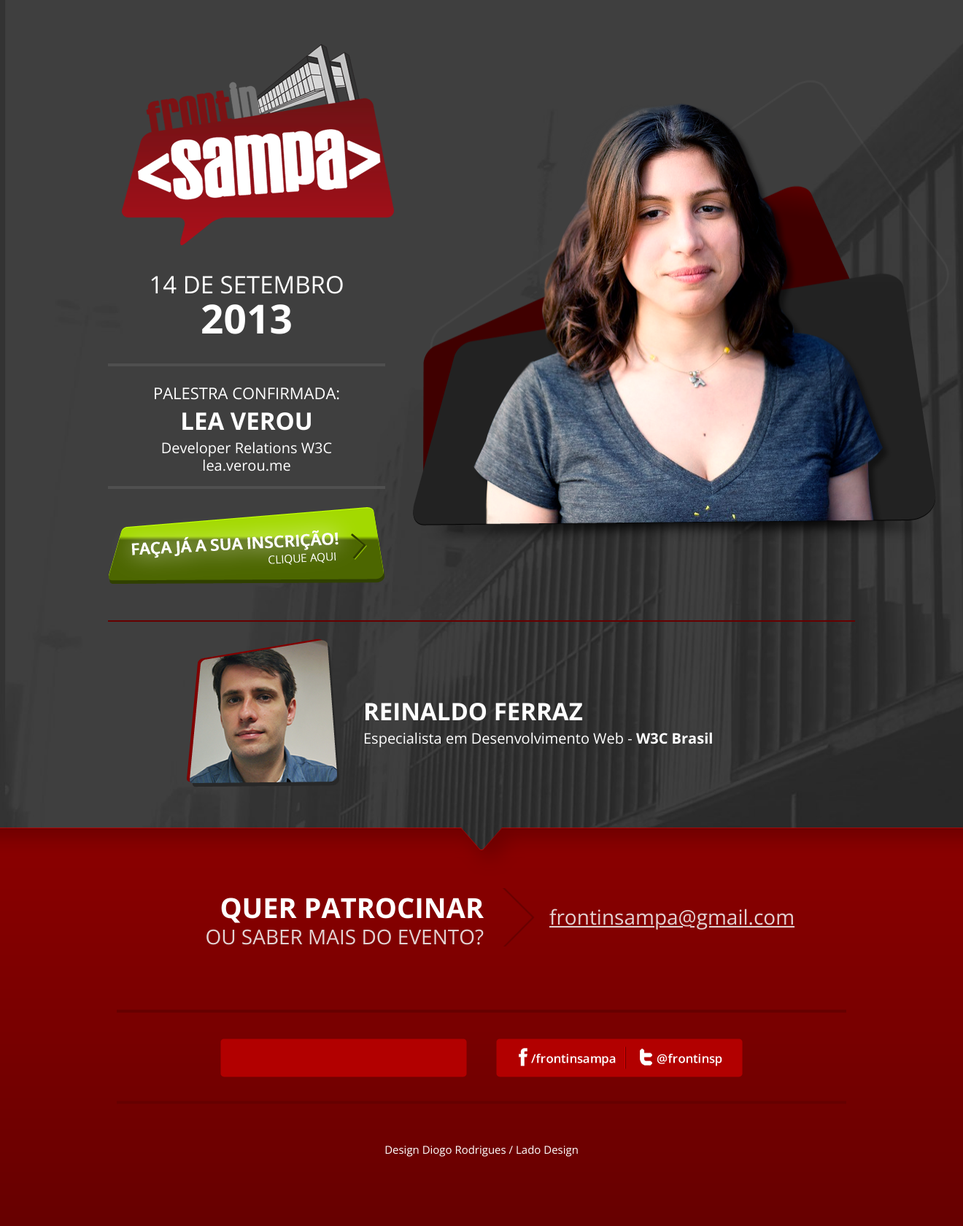
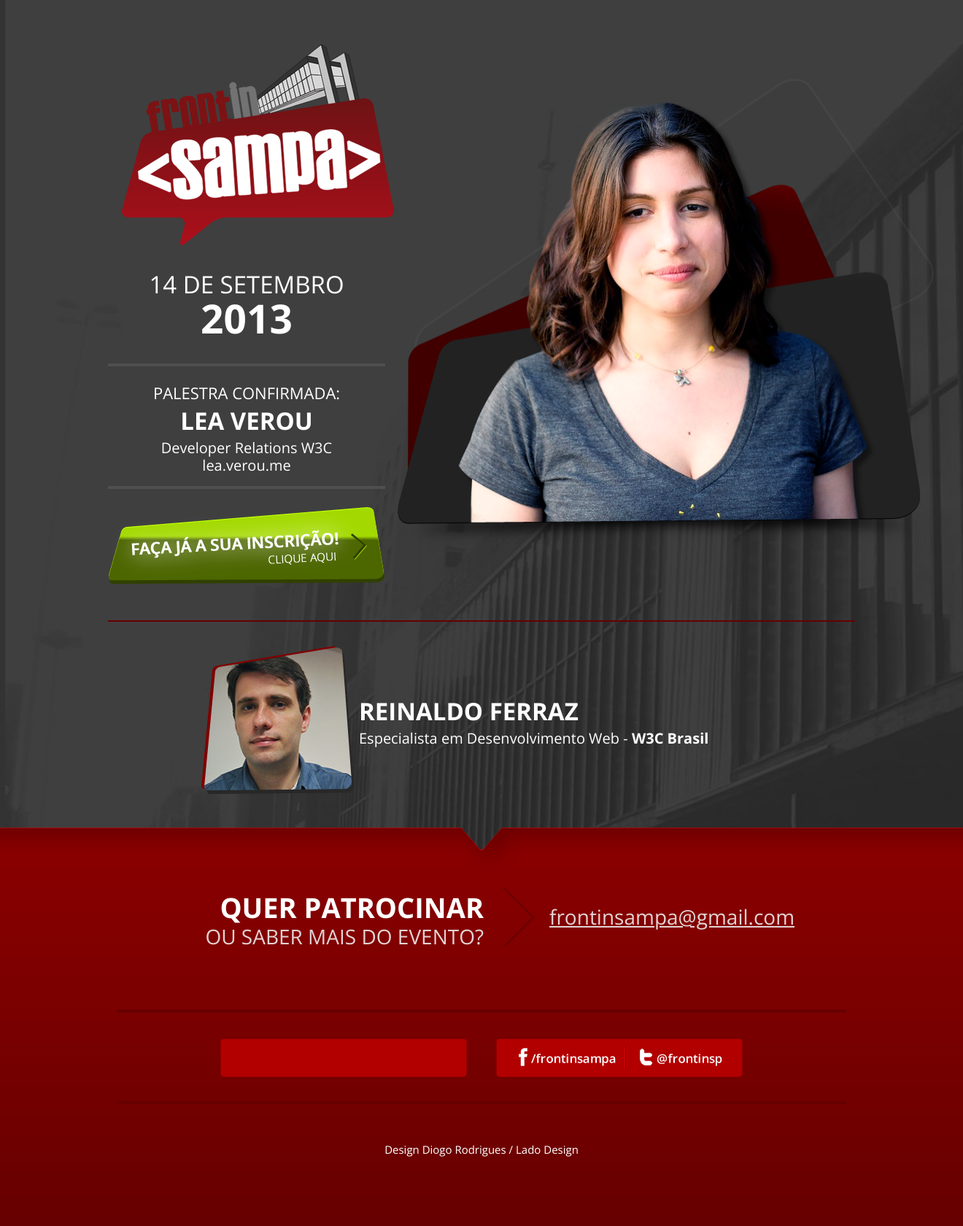
Before and after one commit to elvisdetona/frontinsampa2013, a PHP site: page / in a window 1320 px wide. Shown: the whole page at 73% size. Run offline with PHP 8.4, Linux system fonts and the light colour scheme; some libraries are stand-ins or nearby versions.

Commit message:
apagando arquivos e ajustes

```diff
--- a/css/style.css
+++ b/css/style.css
@@ -21,11 +21,12 @@
 }
 
 header,
-main,
-div.footer_center{
+.content,
+div.wrapper_foo{
     width: 1024px;
     margin: 0 auto;
     display: block;
+    position: relative;
 }
 
 header{
@@ -33,14 +34,14 @@
 }
 
 header h1{
-    background: url("../img/frontinsampa.png") no-repeat;
+    /*background: url("../img/frontinsampa.png") no-repeat;*/
     width: 405px;
     height: 303px;
-    text-indent: -10000px;
+    /*text-indent: -10000px;*/
     margin: 0;
 }
 
-main > a{
+.content > a{
     background: url("../img/inscricoes.png") no-repeat;
     width: 380px;
     height: 105px;
@@ -88,7 +89,7 @@
     text-align: center;
 }
 
-main .addthis_toolbox{
+.content .addthis_toolbox{
     float: right;
     margin-top: 70px;
 }
@@ -113,19 +114,23 @@
 
 section.featured > img{
     height: 690px;
-    left: 551px;
+    right: -120px;
     position: absolute;
-    top: 85px;
+    top: -270px;
     width: 762px;
     z-index: -1;
 }
 
 article.others{
     border-top: 2px solid #660000;
-    background: url("../img/reinaldo-ferraz.png") no-repeat 100px 10px;
     height: 230px;
-    padding-left: 350px;
+    padding-left: 100px;
     margin: 50px 0;
+}
+article.others img{
+    float: left;
+    margin-top: 20px;
+    margin-left: 20px;
 }
 
 article.others h2{
@@ -152,24 +157,24 @@
 }
 
 footer div.info_event p,
-footer div.footer_center > a{
+footer div.wrapper_foo > a{
     font-size: 28px;
     color: #e3d3d3;
 }
 
-div.footer_center{
+div.wrapper_foo{
     text-align: center;
     padding: 85px 0;
 }
 
-footer div.footer_center > a{
+footer div.wrapper_foo > a{
     float: left;
     text-decoration: underline;
     margin-top: 20px;
     margin-left: 20px;
 }
 
-footer div.footer_center div.social{
+footer div.wrapper_foo div.social{
     display: block;
     float: left;
     margin: 0 auto;
@@ -178,13 +183,13 @@
     margin-top: 135px;
 }
 
-footer div.footer_center div.social div.links,
-footer div.footer_center div.social div.likes{
+footer div.wrapper_foo div.social div.links,
+footer div.wrapper_foo div.social div.likes{
     width: 340px;
     display: inline-block;
 }
 
-footer div.footer_center div.social div.links{
+footer div.wrapper_foo div.social div.links{
     margin-left: 35px;
 }
 
@@ -207,7 +212,7 @@
     height: 36px;
 }
 
-footer div.footer_center p.design_info{
+footer div.wrapper_foo p.design_info{
     float: left;
     margin-top: 95px;
     width: 100%;
--- a/index.html
+++ b/index.html
@@ -3,23 +3,30 @@
 <head>
 	<meta charset="UTF-8">
 	<title>FrontInSampa 2013 | 14 de Setembro de 2013</title>
-	<meta itemprop="name" property="og:title" content="FrontInSampa 2013">
-	<meta itemprop="description" property="og:description" name="description" content="">
-	<meta itemprop="image" property="og:image" content="">
-	<meta itemprop="startDate" content="2013-11-14">
-	<meta itemprop="endDate" content="2013-11-14">
+	<meta name="description" content="FrontInSampa 2013 - Evento focado em Desenvolvimento Front-end em São Paulo, dia 14 de setembro de 2013." />
+	<meta name="keywords" content="Frontend, Front-end, Frontend em São Paulo, eventos de frontend em São Paulo, FrontInSampa, FrontInSampa 2013" />
+	<meta name="viewport" content="initial-scale = 1.0">
+	<meta property="og:title" content="FrontInSampa 2013" />
+	<meta property="og:type" content="website"/>
+	<meta property="og:description" content="FrontInSampa 2013 - Evento focado em Desenvolvimento Front-end em São Paulo, dia 14 de setembro de 2013." />
+	<meta property="og:url" content="http://www.frontinsampa.com.br/"/>
+	<meta property="og:image" content="http://www.frontinsampa.com.br/img/frontinsampa.jpg" />
+	<meta property="og:site_name" content="FrontInSampa"/>
+	<meta property="og:locale" content="pt_br" />
 
 	<link href='http://fonts.googleapis.com/css?family=Open+Sans:400,700italic,800,700,600italic,600,400italic,300italic,300,800italic' rel='stylesheet' type='text/css'>
 	<link rel="stylesheet" type="text/css" href="./css/style.css">
 	<script type="text/javascript" src="http://modernizr.com/downloads/modernizr-latest.js"></script>
+    <script type="text/javascript" src="http://s7.addthis.com/js/250/addthis_widget.js#pubid=xa-4e4d4fa27f4e70bd"></script>
+    <link rel="shortcut icon" href="img/favicon.ico" type="image/ico" />
 
 </head>
 <body>
 	<header role="banner">
-		<h1>FrontInSampa - 14 de setembro de 2013</h1>
+		<h1><img src="img/frontinsampa.png" alt="Frontinsampa 2013" /></h1>
 	</header>
 
-	<main role="main">
+	<main role="main" class="content">
 		<p class="date">14 de setembro <span class="date-year">2013</span></p>
 		<section class="featured">
 			<p>Palestra confirmada:</p>
@@ -33,12 +40,13 @@
 		<a href="http://www.eventick.com.br/frontinsampa2013" title="Vai perder? Faça já sua inscrição" rel="external" target="_blank">Faça já sua inscrição!</a>
 
 		<article class="others">
+			<img src="img/reinaldo-ferraz.png" alt="Reinaldo Ferraz" />
 			<h2>Reinaldo Ferraz</h2>
 			<p>Especialista em Desenvolvimento Web - <strong>W3C Brasil</strong></p>
 		</article>
 	</main>
 	<footer role="contentinfo">
-		<div class="footer_center">
+		<div class="wrapper_foo">
 			<div class="info_event">
 				<strong>Quer patrocinar</strong>
 				<p>ou saber mais do evento?</p>
@@ -51,7 +59,7 @@
 					<span class="addthis_toolbox addthis_default_style ">
 					<a class="addthis_button_tweet"></a>
 					<!-- Place this tag where you want the +1 button to render. -->
-					<div class="g-plusone" data-size="medium" data-href="http://localhost/frontinsampa2013-master/"></div>
+					<i class="g-plusone" data-size="medium" data-href="http://www.frontinsampa.com.br"></i>
 					<a class="addthis_button_facebook_like"></a>
 					</span>
 					<!-- AddThis Button END -->
```
Also changed, not shown: graficos/front-in-sampa-página-provisória.jpg (deleted), img/favicon.ico (added).
